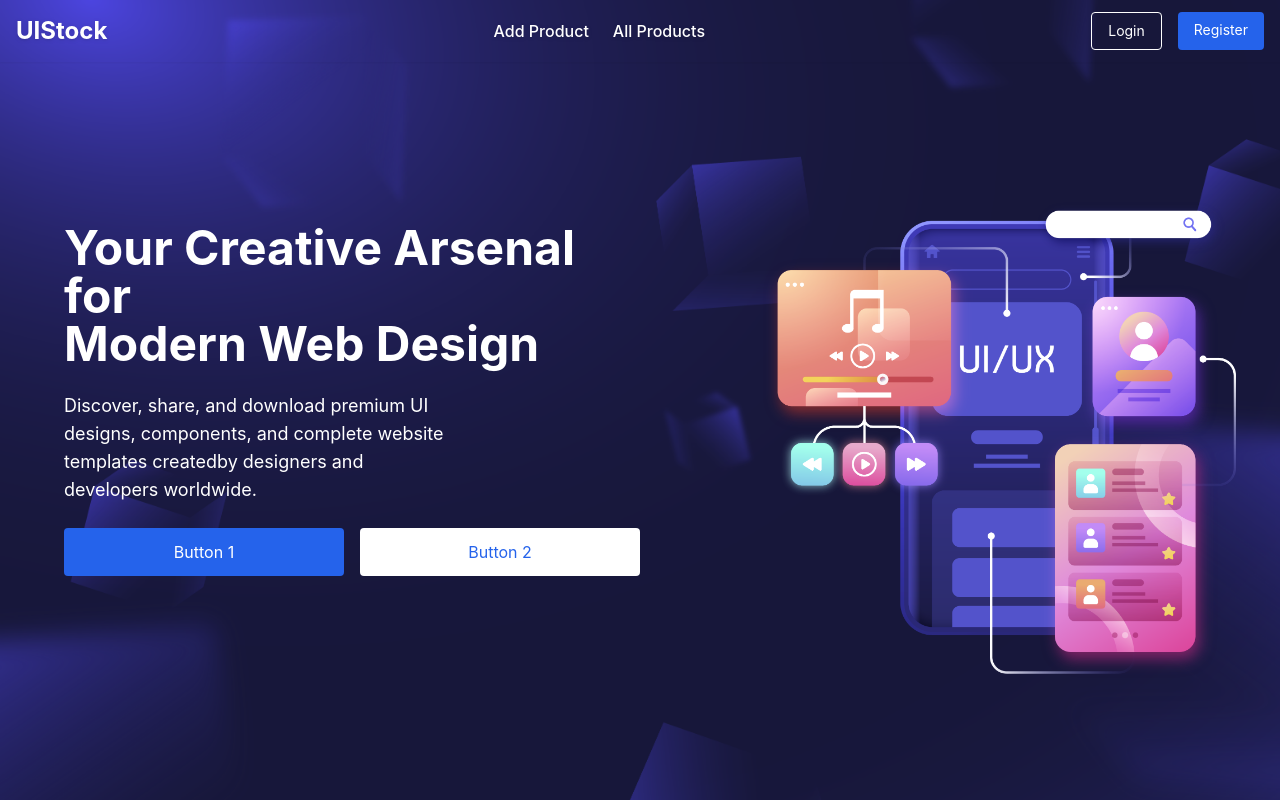
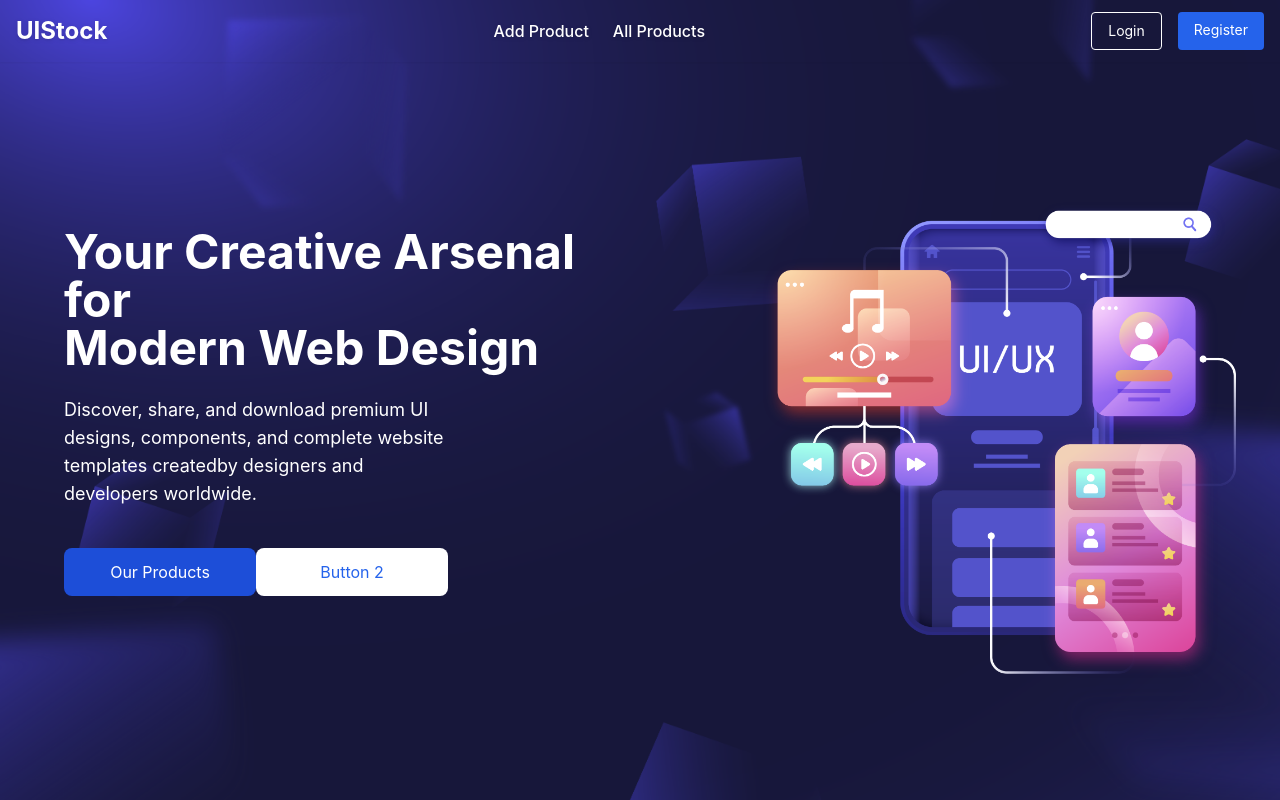
Before and after one commit to lahiruimesh/UIStockV3, a React (Create React App) app in the folder client/: page / in a window 1280 px wide. Built offline with nearby package versions, Linux system fonts and the light colour scheme.

Commit message:
Made some changes for hero section

```diff
--- a/client/src/layouts/Hero.jsx
+++ b/client/src/layouts/Hero.jsx
@@ -1,12 +1,16 @@
 import React from 'react';
+import { Link, useNavigate } from 'react-router-dom';
 
 const Hero = () => {
+
+  const navigate = useNavigate();
+
   return (
     <div
       className="w-screen h-screen bg-cover grid grid-cols-2 bg-center flex items-center justify-center"
       style={{ backgroundImage: `url('/hero.png')` }}
     >
-        <div className="text-white space-y-6 ml-16">
+        <div className="text-white space-y-6 ml-16 pt-6">
         <h1 className="text-5xl font-bold">Your Creative Arsenal for<br/>Modern Web Design</h1>
         <p className="text-lg">
         Discover, share, and download premium UI<br/>
@@ -14,9 +18,9 @@ const Hero = () => {
         templates createdby designers and<br/>
         developers worldwide.
         </p>
-        <div className="grid grid-cols-2 gap-4">
-          <button className="bg-blue-600 text-white px-6 py-3 rounded">Button 1</button>
-          <button className="bg-white text-blue-600 px-6 py-3 rounded">Button 2</button>
+        <div className="grid grid-cols-3 pt-4">
+          <Link to="/allProducts" className="bg-blue-700 text-white text-center px-2 py-3 w-48 rounded-lg hover:bg-white hover:text-blue-600">Our Products</Link>
+          <button className="bg-white text-blue-600 px-2 py-3 w-48 rounded-lg">Button 2</button>
         </div>
       </div>
 
```
